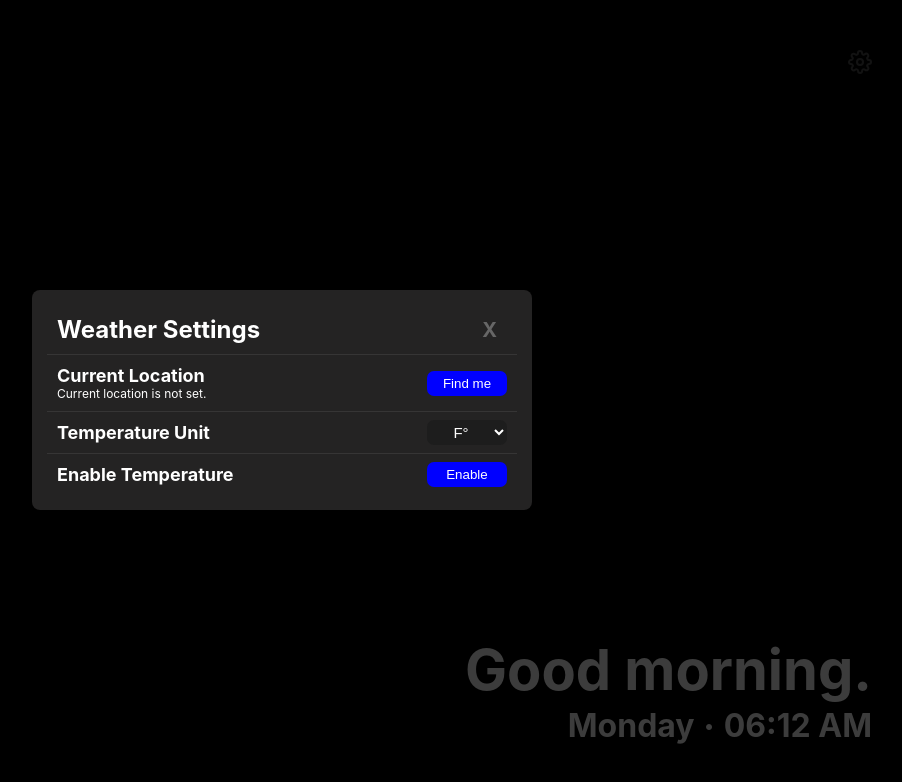
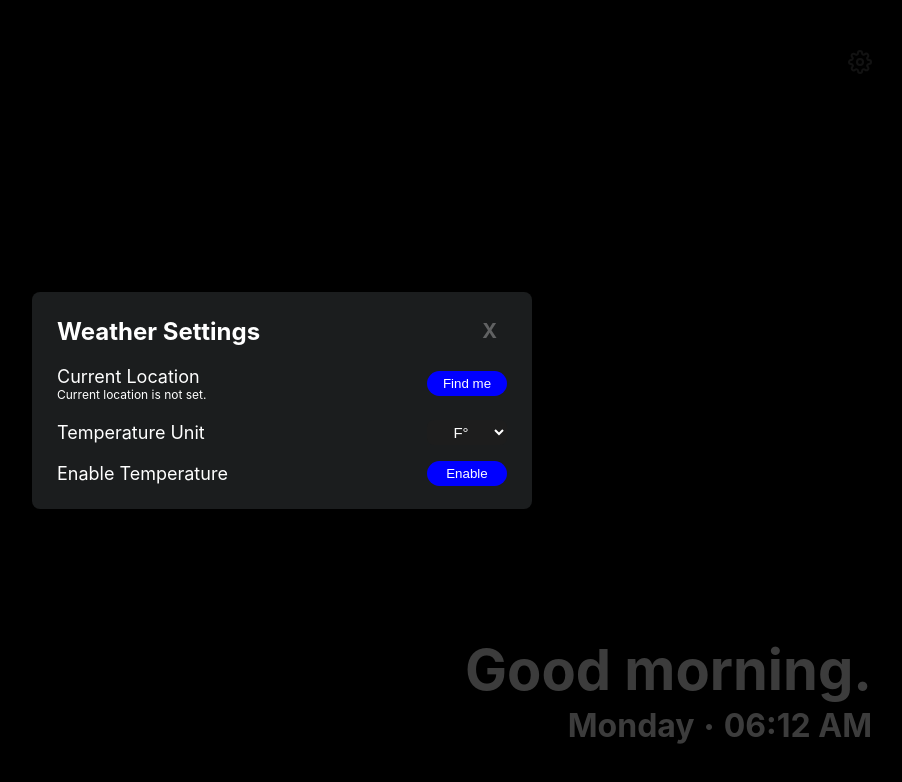
Before and after one commit to dustinrouillard/tabatha, a Next.js app: page / in a window 1280 px wide. Both pictures are taken after a click on the icon 1218 px from the left and 62 px from the top of the page. Shown: the top 782 px of the page, without its empty margins (358-1260 px from the left). Built offline with nearby package versions, Linux system fonts and the light colour scheme.

Commit message:
Better buttons, and better modal

```diff
--- a/components/WeatherSettings.tsx
+++ b/components/WeatherSettings.tsx
@@ -83,7 +83,7 @@ export default function WeatherSettings({
 }
 
 const Container = styled.div`
-  background-color: #242323;
+  background-color: rgb(27, 29, 30);
   width: 500px;
   height: auto;
   border-radius: 8px;
@@ -98,7 +98,6 @@ const HeadingText = styled.h2`
 
 const Heading = styled.div`
   padding: 10px;
-  border-bottom: 1px solid #ffffff15;
   justify-content: space-between;
 
   display: flex;
@@ -153,7 +152,6 @@ const LeftSection = styled.div`
 `;
 
 const TemperatureUnit = styled.div`
-  border-bottom: 1px solid #ffffff15;
   display: flex;
   flex-direction: row;
   align-items: center;
@@ -161,7 +159,6 @@ const TemperatureUnit = styled.div`
 `;
 
 const SetLocation = styled.div`
-  border-bottom: 1px solid #ffffff15;
   display: flex;
   flex-direction: row;
   align-items: center;
@@ -171,6 +168,7 @@ const SetLocation = styled.div`
 const OptionTitle = styled.h3`
   font-size: 18px;
   margin: 10px;
+  font-weight: normal;
 `;
 
 const OptionSubtitle = styled.h3`
@@ -190,7 +188,7 @@ const ToggleTemperature = styled.div`
 const ToggleButton = styled.button<{ blue?: boolean; red?: boolean }>`
   width: 80px;
   height: 25px;
-  border-radius: 7px;
+  border-radius: 20px;
   color: #ffffff;
   background-color: ${(props) =>
     props.blue ? "blue" : props.red ? "red" : "gray"};
```
